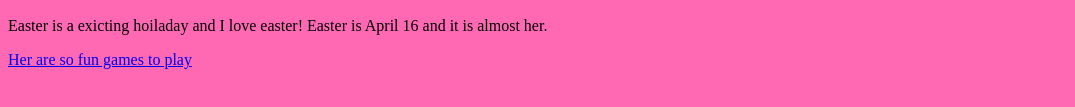
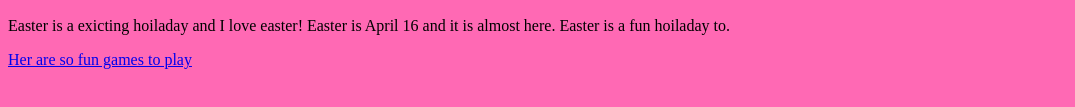
Before and after one commit to Shannon7114/Easter, a plain HTML site: page index.html in a window 1280 px wide. Shown: the part 253-360 px from the top of the page, without its empty margins (0-1075 px from the left). Drawn offline with Linux system fonts and the light colour scheme.

Commit message:
Update index.html

```diff
--- a/index.html
+++ b/index.html
@@ -24,7 +24,8 @@
 <img src="http://drdenarobinson.com/wp-content/uploads/2014/04/easter-bunny.jpg" width="250" height="200">
 <p>
   Easter is a exicting hoiladay and I love easter!
-  Easter is April 16 and it is almost her.
+  Easter is April 16 and it is almost here.
+  Easter is a fun hoiladay to.
 
 </p>
 
```
